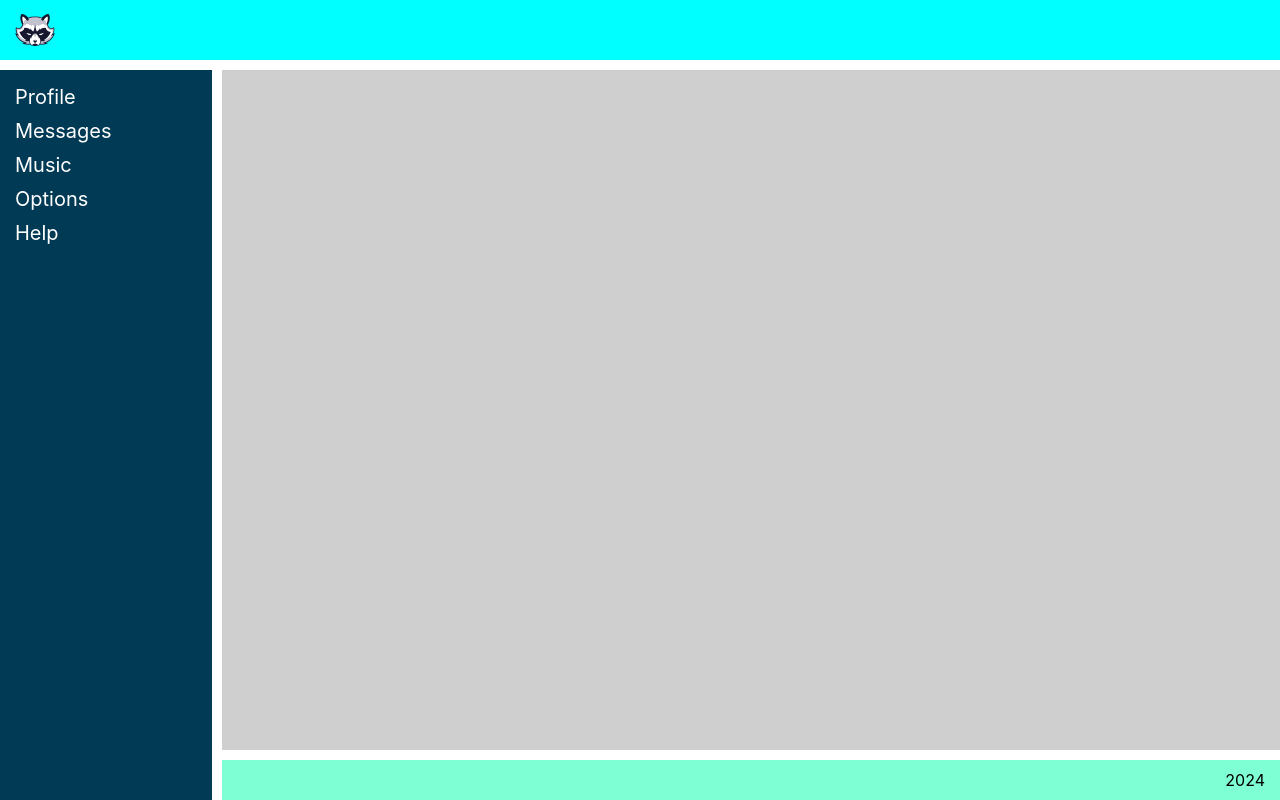
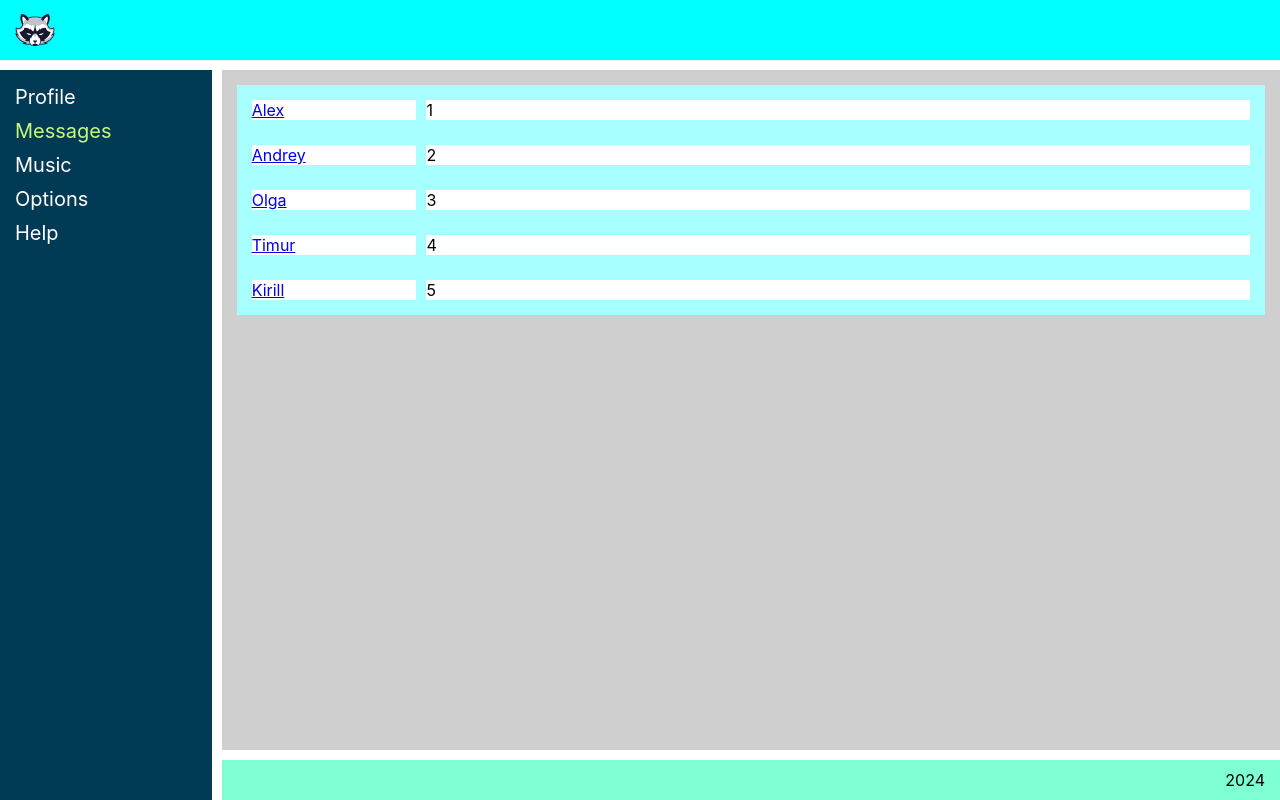
Before and after one commit to prot-alx/first_react_app, a React (Create React App) app: page /dialogs in a window 1280 px wide. Built offline with nearby package versions, Linux system fonts and the light colour scheme.

Commit message:
dialogs 001

```diff
--- a/src/App.js
+++ b/src/App.js
@@ -19,9 +19,9 @@ const App = () => {
         <Sidebar />
         <div class='app-wrapper-content'>
           <Routes>
-            <Route path='/' exact={true} element={<Profile />} />
+            <Route path='/*' element={<Profile />} />
             <Route path='/profile' element={<Profile />} />
-            <Route path='/messages' element={<Dialogs />} />
+            <Route path='/dialogs/*' element={<Dialogs />} />
             <Route path='/Music' element={<Music />} />
             <Route path='/Options' element={<Options />} />
             <Route path='/Help' element={<Help />} />
--- a/src/components/Dialogs/Dialogs.jsx
+++ b/src/components/Dialogs/Dialogs.jsx
@@ -1,10 +1,43 @@
 import React from "react";
-//import classes from './Dialogs.module.css';
+import classes from './Dialogs.module.css';
+import { NavLink } from "react-router-dom";
 
+
+const activeLinkCheck = (navData) => navData.isActive ? classes.active : classes.inactive;
+const DialogItem = () => {
+    return (
+        <div className={classes.dialog}>
+            <NavLink to='/dialogs/1' className = { activeLinkCheck }>Alex</NavLink>
+        </div>
+    )
+}
 const Dialogs = (props) => {
     return (
-        <div>
-            Dialogs
+        <div className={classes.dialogs}>
+            <div className={classes.dialogsItems}>
+                <div className={classes.dialog}>
+                    <NavLink to='/dialogs/1' className = { activeLinkCheck }>Alex</NavLink>
+                </div>
+                <div className={classes.dialog}>
+                    <NavLink to='/dialogs/2' className = { activeLinkCheck }>Andrey</NavLink>
+                </div>
+                <div className={classes.dialog}>
+                    <NavLink to='/dialogs/3' className = { activeLinkCheck }>Olga</NavLink>
+                </div>
+                <div className={classes.dialog}>
+                    <NavLink to='/dialogs/4' className = { activeLinkCheck }>Timur</NavLink>
+                </div>
+                <div className={classes.dialog}>
+                    <NavLink to='/dialogs/5' className = { activeLinkCheck }>Kirill</NavLink>
+                </div>
+            </div>
+            <div className={classes.messages}>
+                <div className={classes.message}>1</div>
+                <div className={classes.message}>2</div>
+                <div className={classes.message}>3</div>
+                <div className={classes.message}>4</div>
+                <div className={classes.message}>5</div>
+            </div>
         </div>
     );
 }
--- a/src/components/Dialogs/Dialogs.module.css
+++ b/src/components/Dialogs/Dialogs.module.css
@@ -4,7 +4,28 @@
     grid-template-rows: 1fr;
     grid-column-gap: 10px;
     grid-row-gap: 10px;
-    padding: 10px;
+    padding: 15px;
     color: black;
     background-color: rgb(167, 255, 255);
+
 }
+
+.dialogsItems {
+    display: flex;
+    flex-direction: column;
+    gap: 25px;
+}
+
+.dialog {
+    background-color: rgb(255, 255, 255);
+}
+
+.messages {
+    display: flex;
+    flex-direction: column;
+    gap: 25px;
+}
+
+.message {
+    background-color: rgb(255, 255, 255);
+}
--- a/src/components/Sidebar/Sidebar.jsx
+++ b/src/components/Sidebar/Sidebar.jsx
@@ -10,7 +10,7 @@ const Sidebar = () => {
         <NavLink to='/profile' className = { activeLinkCheck }>Profile</NavLink>
       </div>
       <div>
-        <NavLink to='/messages' className = { activeLinkCheck }>Messages</NavLink>
+        <NavLink to='/dialogs' className = { activeLinkCheck }>Messages</NavLink>
       </div>
       <div>
         <NavLink to='/music' className = { activeLinkCheck }>Music</NavLink>
```
